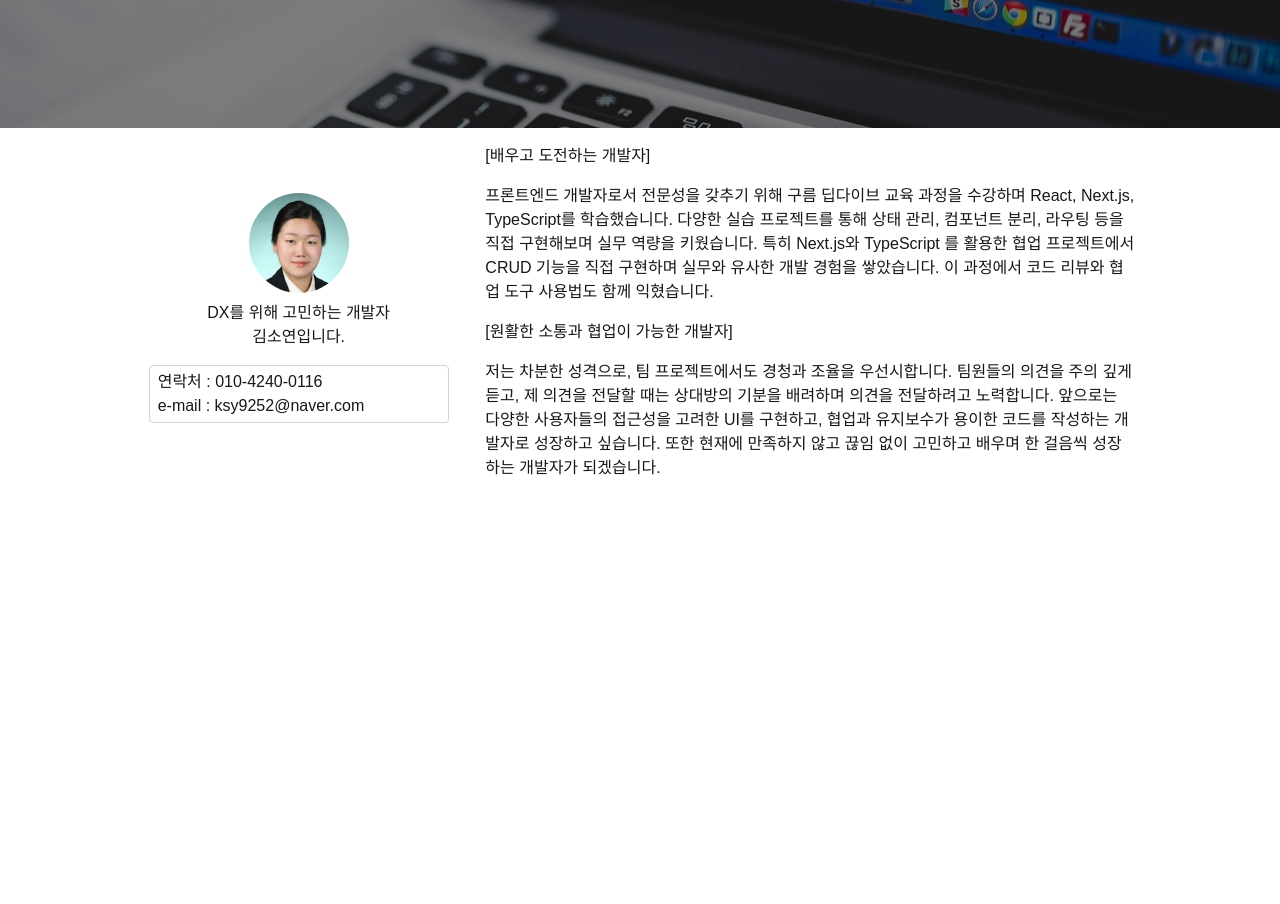
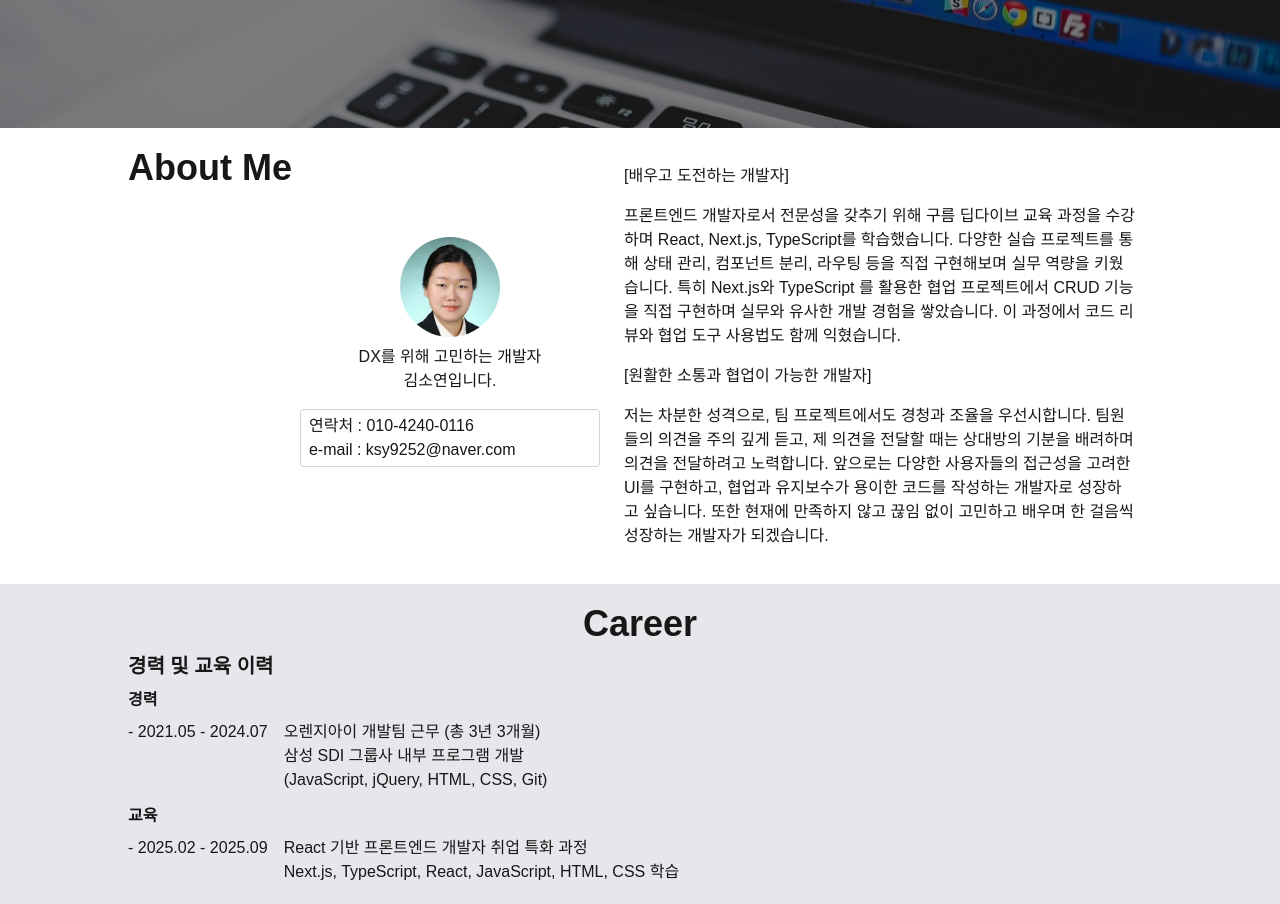
Before and after one commit to soyeon0116/my_portfolio, a Next.js app: page / in a window 1280 px wide. Shown: the part 420-1324 px from the top of the page. Before the commit the page ends 916 px from the top, so only its background shows below. Built offline with nearby package versions, Linux system fonts and the light colour scheme.

Commit message:
feat : 이력 영역 작업

```diff
--- a/src/app/globals.css
+++ b/src/app/globals.css
@@ -22,5 +22,6 @@ html {
 }
 section {
   width: 80%;
-  margin: 0 auto;
+  margin: 0px auto;
+  padding: 20px 0;
 }
--- a/src/app/page.tsx
+++ b/src/app/page.tsx
@@ -1,4 +1,5 @@
 import AboutMe from '@/domains/common/components/aboutMe/AboutMe';
+import Career from '@/domains/common/components/career.tsx/Career';
 import Introduce from '@/domains/common/components/Intro/Introduce';
 
 export default function Home() {
@@ -6,6 +7,7 @@ export default function Home() {
     <>
       <Introduce />
       <AboutMe />
+      <Career />
     </>
   );
 }
--- a/src/domains/common/components/aboutMe/AboutMe.tsx
+++ b/src/domains/common/components/aboutMe/AboutMe.tsx
@@ -4,7 +4,11 @@ import AboutRight from './AboutRight';
 
 export default function AboutMe() {
   return (
-    <section id='aboutMe' className='flex flex-col md:flex-row'>
+    <section
+      id='aboutMe'
+      className='flex flex-col md:flex-row scroll-mt-[48px]'
+    >
+      <h1 className='text-4xl font-black text-center mb-2'>About Me</h1>
       <AboutLeft />
       <AboutRight />
     </section>
--- /dev/null
+++ b/src/domains/common/components/career.tsx/Career.tsx
@@ -0,0 +1,33 @@
+export default function Career() {
+  return (
+    <div id='career' className='bg-gray-200 scroll-mt-[48px]'>
+      <section>
+        <h1 className='text-4xl font-black text-center mb-2'>Career</h1>
+        <div>
+          <h2 className='my-2 text-xl font-bold'>경력 및 교육 이력</h2>
+          <div className='mb-3'>
+            <h2 className='my-2 font-bold'>경력</h2>
+            <div className='flex gap-2 flex-col md:flex-row md:gap-4'>
+              <p>- 2021.05 - 2024.07</p>
+              <div>
+                <p>오렌지아이 개발팀 근무 (총 3년 3개월)</p>
+                <p>삼성 SDI 그룹사 내부 프로그램 개발</p>
+                <p>(JavaScript, jQuery, HTML, CSS, Git)</p>
+              </div>
+            </div>
+          </div>
+          <div>
+            <h2 className='my-2 font-bold'>교육</h2>
+            <div className='flex gap-2 flex-col md:flex-row md:gap-4'>
+              <p>- 2025.02 - 2025.09</p>
+              <div>
+                <p>React 기반 프론트엔드 개발자 취업 특화 과정</p>
+                <p>Next.js, TypeScript, React, JavaScript, HTML, CSS 학습</p>
+              </div>
+            </div>
+          </div>
+        </div>
+      </section>
+    </div>
+  );
+}
```
